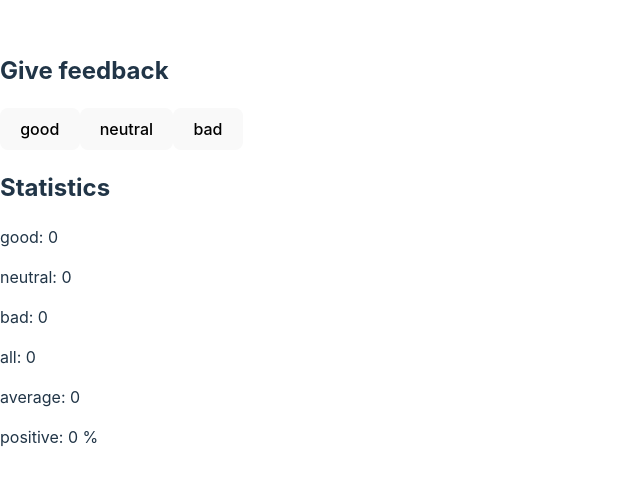
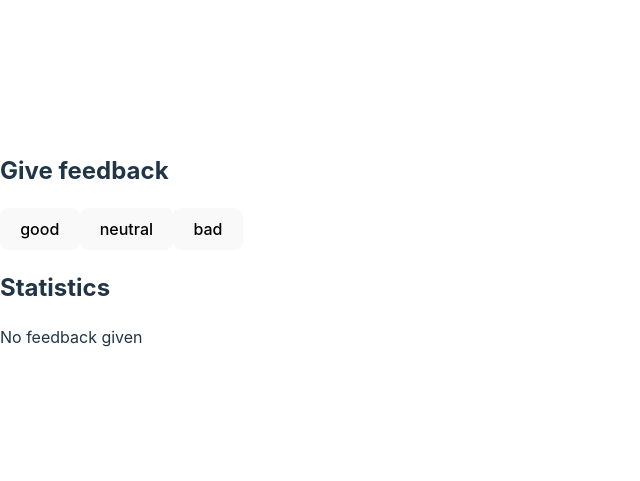
Before and after one commit to moio99/FSOReact, a React (Vite) app in the folder part1/: page / in a window 1280 px wide. Shown: the part 151-632 px from the top of the page, without its empty margins (0-640 px from the left). Built offline with nearby package versions, Linux system fonts and the light colour scheme.

Commit message:
1.9 unicafe paso 4

```diff
--- a/part1/src/App.tsx
+++ b/part1/src/App.tsx
@@ -20,6 +20,7 @@
 }
 
 const Statistics = ({goodVal, neutralVal, badVal}: StatisticsProps) => {
+  if (all > 0) {
     return (
       <>
         <h2>Statistics</h2>
@@ -31,6 +32,15 @@
         <p>positive: {positive} %</p>
       </>
     )
+  }
+  else {
+    return (
+      <>
+        <h2>Statistics</h2>
+        <p>No feedback given</p>
+      </>
+    )
+  }
 }
 
 let all = 0
```
Lines whose indentation alone changed are shown as unchanged.
